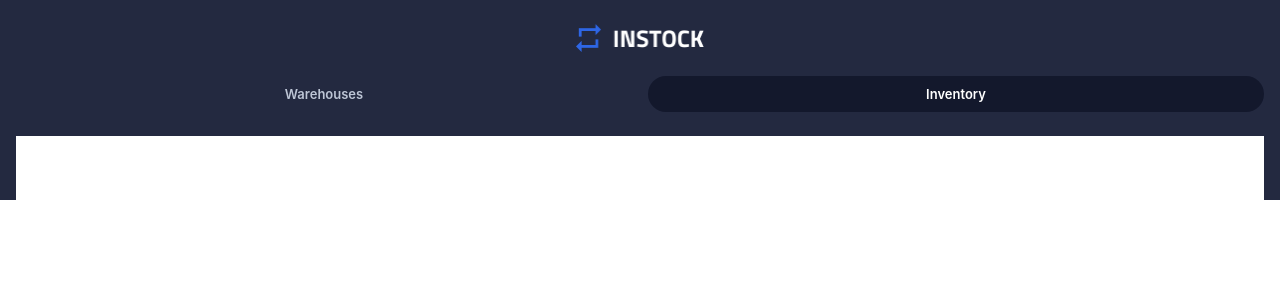
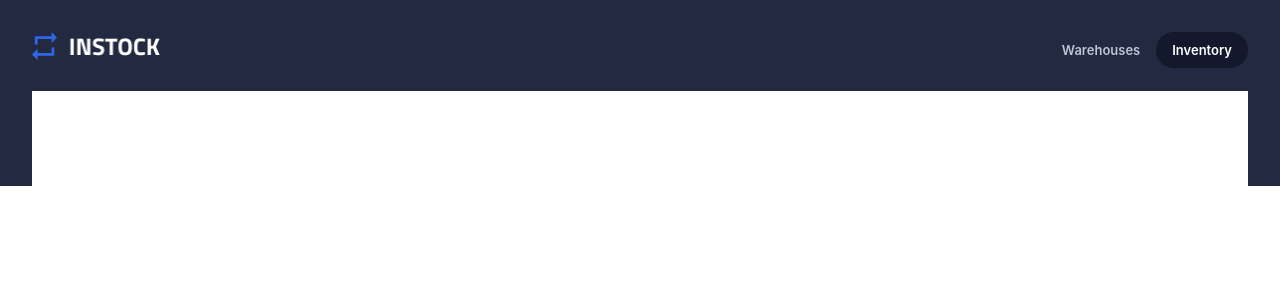
Before and after one commit to gabriellemalate/WarehouseStock-Client, a React (Create React App) app: page /inventory in a window 1280 px wide. Shown: the top 300 px of the page. Built offline with nearby package versions, Linux system fonts and the light colour scheme.

Commit message:
style tablet

```diff
--- a/src/components/Header/Header.scss
+++ b/src/components/Header/Header.scss
@@ -133,6 +133,16 @@
     flex-direction: column;
     row-gap: 1.5rem;
 
+    @include tablet {
+        padding: 2rem;
+        height: 7.6rem;
+        margin-bottom: -5.9rem;
+
+        flex-direction: row;
+        align-items: flex-start;
+        justify-content: space-between;
+    }
+
     &__logo {
         display: block;
         margin: auto;
@@ -144,13 +154,22 @@
     display: flex;
     column-gap: 1rem;
 
+    @include tablet {
+        column-gap: 0rem;
+    }
+
     &__link {
         flex: 1;
         text-align: center;
         @include mobile__label;
         border-radius: 2rem;
-        padding: 0.5rem 0;
+        padding: 0.5rem;
         color: $Cloud;
+
+        @include tablet {
+            padding: 0.5rem 1rem;
+        }
+
 
         &:hover {
             color: $white;
--- a/src/pages/Inventory/inventory.scss
+++ b/src/pages/Inventory/inventory.scss
@@ -1,5 +1,5 @@
 .div {
-    margin: 0 1rem;
+    margin: 0 2rem;
     height: 12rem;
     background-color: white;
 }
```
